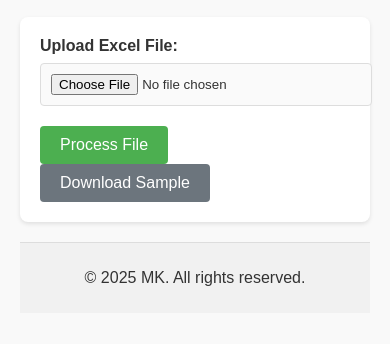
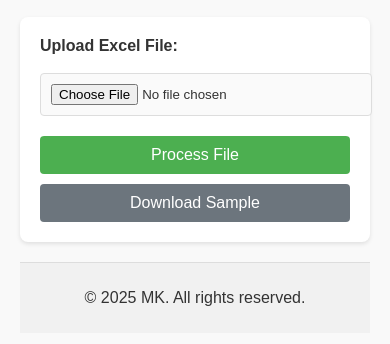
Before and after one commit to Martins-K/Cadastral-Processor, a website: page public/index.html in a window 390 px wide. Shown: the part 118-462 px from the top of the page. Drawn offline with Linux system fonts and the light colour scheme.

Commit message:
add files

```diff
--- a/public/index.html
+++ b/public/index.html
@@ -2,6 +2,7 @@
 <html lang="en">
   <head>
     <meta charset="UTF-8" />
+    <link rel="icon" href="/favicon.ico" type="image/x-icon" />
     <meta name="viewport" content="width=device-width, initial-scale=1.0" />
     <title>Cadastral Number Processor</title>
     <style>
@@ -140,6 +141,22 @@
       #downloadLink:hover {
         background-color: #45a049;
       }
+
+      @media (max-width: 600px) {
+        /* Stack buttons vertically on small screens */
+        form div {
+          display: flex;
+          flex-direction: column;
+          gap: 10px; /* Adds space between stacked buttons */
+        }
+
+        /* Make buttons full width on small screens */
+        button,
+        .neutral-button {
+          width: 100%;
+          margin-right: 0; /* Remove right margin since buttons are stacked */
+        }
+      }
     </style>
   </head>
   <body>
```
Also changed, not shown: server.js (+9 -0 lines), public/favicon.ico (added), 1 other file.
